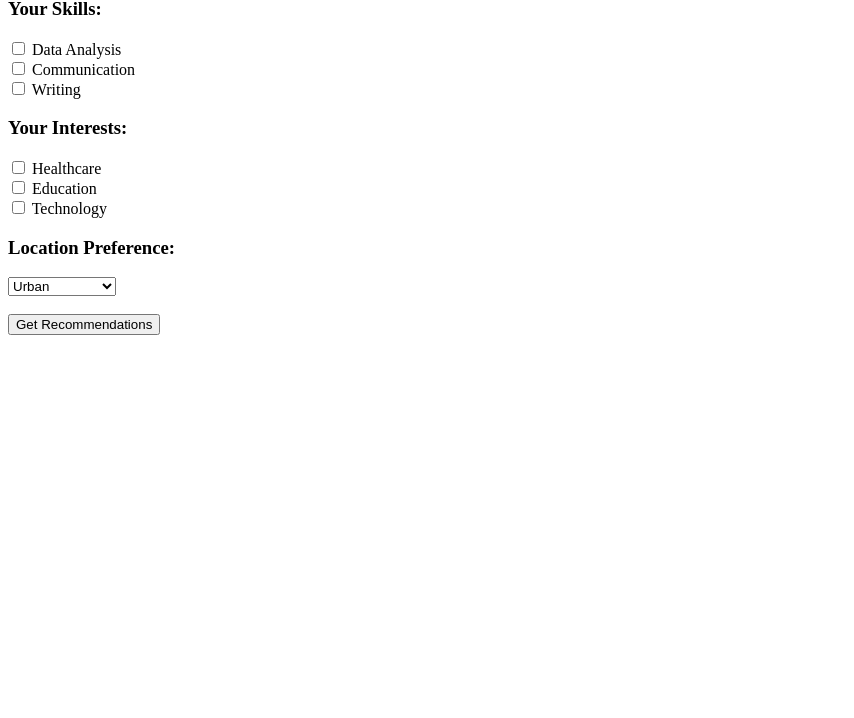
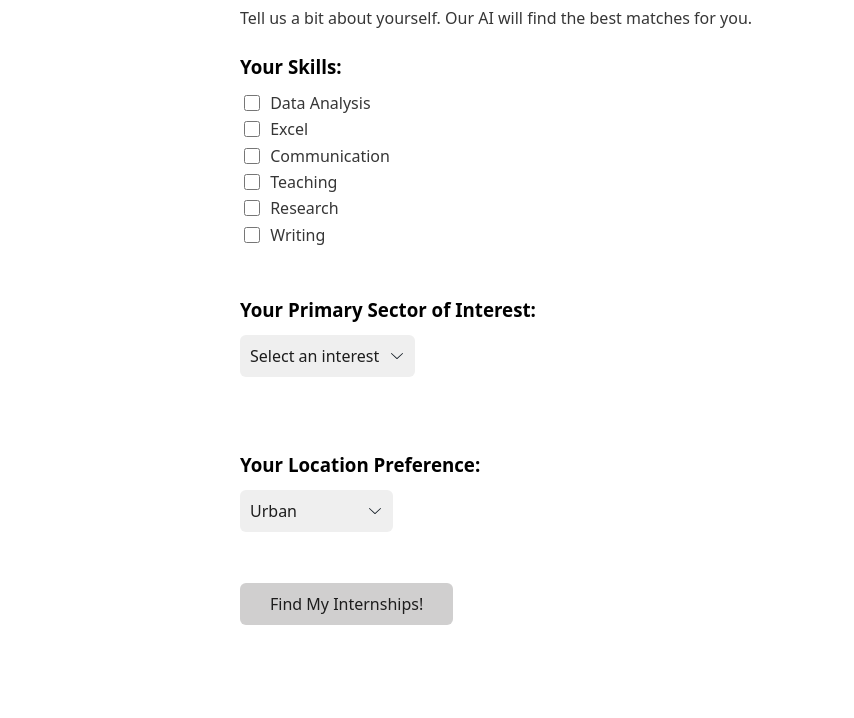
Before and after one commit to yrajat01/GuideNext, a plain HTML site: page index.html in a window 1280 px wide. Shown: the part 82-800 px from the top of the page, without its empty margins (0-854 px from the left). Drawn offline with nearby package versions, Linux system fonts and the light colour scheme.

Commit message:
Update index.html
Improving the index.html i.e. the input page for the prototype.

```diff
--- a/index.html
+++ b/index.html
@@ -1,25 +1,57 @@
 <!DOCTYPE html>
-<html>
+<html lang="en">
 <head>
+    <meta charset="UTF-8">
+    <meta name="viewport" content="width=device-width, initial-scale=1.0">
     <title>PM Internship Recommender</title>
+    <!-- Adding Water.css for simple, beautiful styling -->
+    <link rel="stylesheet" href="https://cdn.jsdelivr.net/npm/water.css@2/out/water.css">
 </head>
 <body>
-    <h1>Find Your Perfect Internship</h1>
+    <h1>Find Your Perfect PM Internship</h1>
+    <p>Tell us a bit about yourself. Our AI will find the best matches for you.</p>
+
     <form action="/recommend" method="post">
         <h3>Your Skills:</h3>
-        <input type="checkbox" name="skills" value="Data Analysis"> Data Analysis<br>
-        <input type="checkbox" name="skills" value="Communication"> Communication<br>
-        <input type="checkbox" name="skills" value="Writing"> Writing<br>
-        <!-- Add more skills -->
+        <div>
+            <input type="checkbox" id="data_analysis" name="skills" value="Data Analysis">
+            <label for="data_analysis">Data Analysis</label>
+        </div>
+        <div>
+            <input type="checkbox" id="excel" name="skills" value="Excel">
+            <label for="excel">Excel</label>
+        </div>
+        <div>
+            <input type="checkbox" id="communication" name="skills" value="Communication">
+            <label for="communication">Communication</label>
+        </div>
+        <div>
+            <input type="checkbox" id="teaching" name="skills" value="Teaching">
+            <label for="teaching">Teaching</label>
+        </div>
+        <div>
+            <input type="checkbox" id="research" name="skills" value="Research">
+            <label for="research">Research</label>
+        </div>
+        <div>
+            <input type="checkbox" id="writing" name="skills" value="Writing">
+            <label for="writing">Writing</label>
+        </div>
+        <!-- Add more skills as needed -->
 
-        <h3>Your Interests:</h3>
-        <input type="checkbox" name="interests" value="Healthcare"> Healthcare<br>
-        <input type="checkbox" name="interests" value="Education"> Education<br>
-        <input type="checkbox" name="interests" value="Technology"> Technology<br>
-        <!-- Add more interests -->
+        <br>
+        <h3>Your Primary Sector of Interest:</h3>
+        <select name="interest" id="interest" required>
+            <option value="" disabled selected>Select an interest</option>
+            <option value="Healthcare">Healthcare</option>
+            <option value="Education">Education</option>
+            <option value="Environment">Environment</option>
+            <option value="Technology">Technology</option>
+        </select>
 
-        <h3>Location Preference:</h3>
-        <select name="location">
+        <br><br>
+        <h3>Your Location Preference:</h3>
+        <select name="location" id="location" required>
             <option value="Urban">Urban</option>
             <option value="Rural">Rural</option>
             <option value="Remote">Remote</option>
@@ -27,7 +59,7 @@
         </select>
 
         <br><br>
-        <input type="submit" value="Get Recommendations">
+        <input type="submit" value="Find My Internships!">
     </form>
 </body>
 </html>
```
